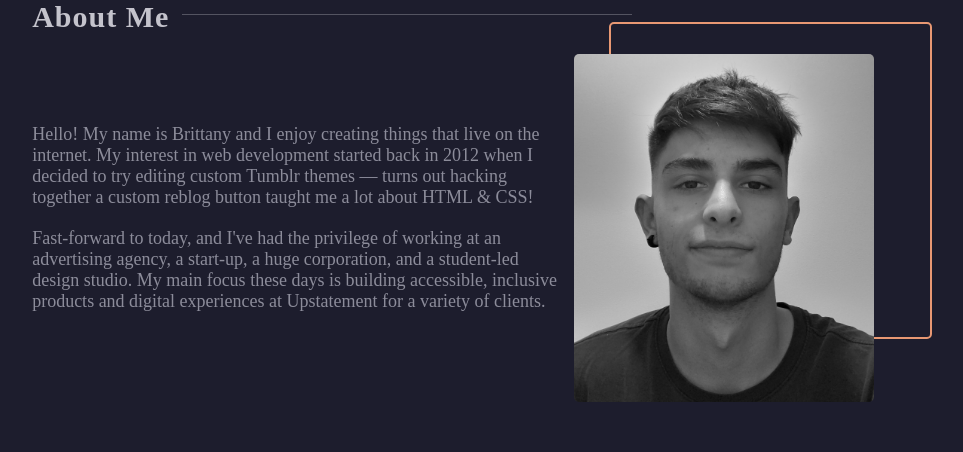
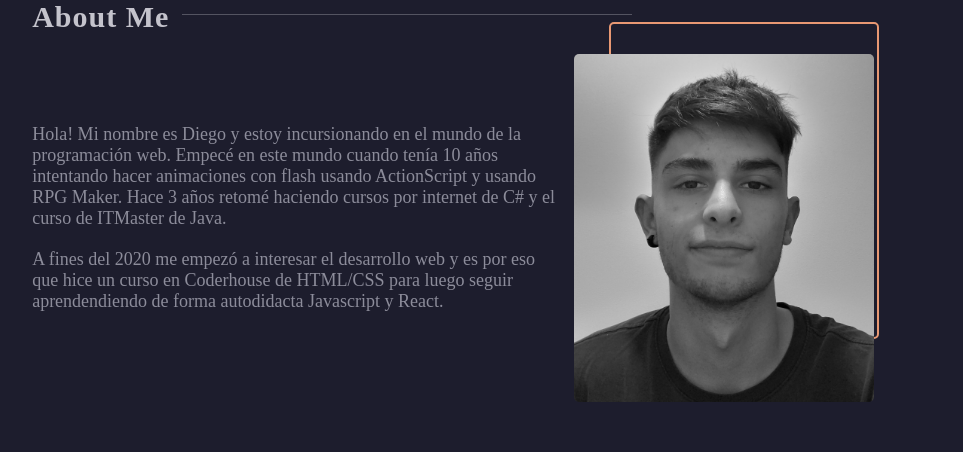
Before and after one commit to darking98/portfolio, a React (Create React App) app: page / in a window 1280 px wide. Shown: the part 800-1252 px from the top of the page, without its empty margins (155-1118 px from the left). Built offline with nearby package versions, Linux system fonts and the light colour scheme.

Commit message:
adding some styles for mobile and uploading about

```diff
--- a/public/index.html
+++ b/public/index.html
@@ -24,7 +24,7 @@
       work correctly both with client-side routing and a non-root public URL.
       Learn how to configure a non-root public URL by running `npm run build`.
     -->
-    <title>React App</title>
+    <title>Diego Rodriguez Portafolio</title>
   </head>
   <body>
     <noscript>You need to enable JavaScript to run this app.</noscript>
--- a/src/components/About.js
+++ b/src/components/About.js
@@ -14,10 +14,10 @@ const About = () => {
             </ImageContainer>
             <InfoContainer>
                 <p>
-                Hello! My name is Brittany and I enjoy creating things that live on the internet. My interest in web development started back in 2012 when I decided to try editing custom Tumblr themes — turns out hacking together a custom reblog button taught me a lot about HTML & CSS!
+                    Hola! Mi nombre es Diego y estoy incursionando en el mundo de la programación web. Empecé en este mundo cuando tenía 10 años intentando hacer animaciones con flash usando ActionScript y usando RPG Maker. Hace 3 años retomé haciendo cursos por internet de C# y el curso de ITMaster de Java.
                 </p>
                 <p>
-                Fast-forward to today, and I've had the privilege of working at an advertising agency, a start-up, a huge corporation, and a student-led design studio. My main focus these days is building accessible, inclusive products and digital experiences at Upstatement for a variety of clients.
+                    A fines del 2020 me empezó a interesar el desarrollo web y es por eso que hice un curso en Coderhouse de HTML/CSS para luego seguir aprendendiendo de forma autodidacta Javascript y React.
                 </p>
             </InfoContainer>
             <TechnologiesContainer>
@@ -55,6 +55,7 @@ const Container = styled.section`
     @media (max-width:1000px){
         grid-template-columns:2fr 1fr;
         padding:0px 80px;
+
     }
 `
 
@@ -186,7 +187,7 @@ const ImageContainer = styled.div`
     @media (max-width:1000px){
         grid-row:3;
         grid-column:1 / span 3;
-        margin:auto;
+        margin:50px auto;
     }
 
     img{
@@ -205,7 +206,7 @@ const ImageContainer = styled.div`
         border:2px solid var(--orange);
         border-radius:5px;
         height:90%;
-        width:90%;
+        width:75%;
         position:absolute;
         left:10%;
         bottom:18%;
--- a/src/components/Contact.js
+++ b/src/components/Contact.js
@@ -38,11 +38,18 @@ const Container = styled.div`
     display:flex;
     flex-direction:column;
     align-items:center;
-    padding:100px 180px;
+    padding:100px 100px;
     margin:0px 200px;
+
+    @media (max-width:1180px){
+        padding:50px;
+        margin:0;
+    }
     & > *{
-        margin-top:50px;
+        margin:20px 0px;
     }
+
+
 `
 
 const HeaderContainer = styled.div`
--- a/src/components/Header.js
+++ b/src/components/Header.js
@@ -4,6 +4,7 @@ import {Button} from './styled/defaultStyledComponents'
 import {GiHamburgerMenu} from 'react-icons/gi'
 import {Link, animateScroll as scroll} from 'react-scroll'
 import {ImCross} from 'react-icons/im'
+import Pdf from '../pdf/curriculum.pdf'
 
 const Header = () => {
     const [displayMenu,setDisplayMenu] = useState(false);
@@ -70,9 +71,12 @@ const Header = () => {
 
                 </NavItemsUl>
                 <NavResume>
-                    <Button padding = "10px">
-                        Resume
-                    </Button>
+                    <a href={Pdf} target="_blank">
+                        <Button padding = "10px">
+                            Resume
+                        </Button>
+                    </a>
+
                 </NavResume>
             </NavLinksWrapper>
             <BurgerWrapper onClick={() => setDisplayMenu(!displayMenu)}>
```
Also changed, not shown: 1 other file (tests, documents, lock files or other folders).
